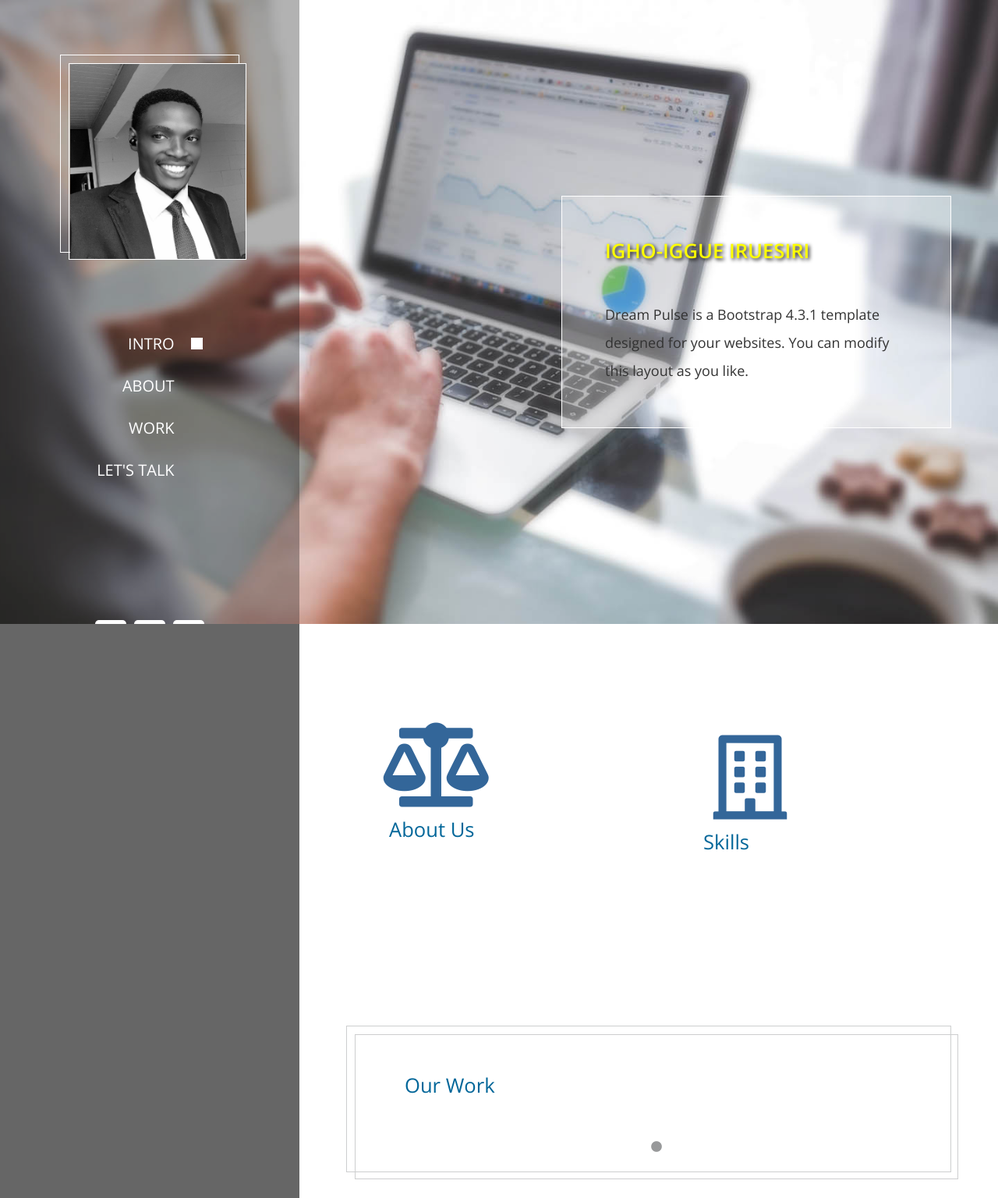
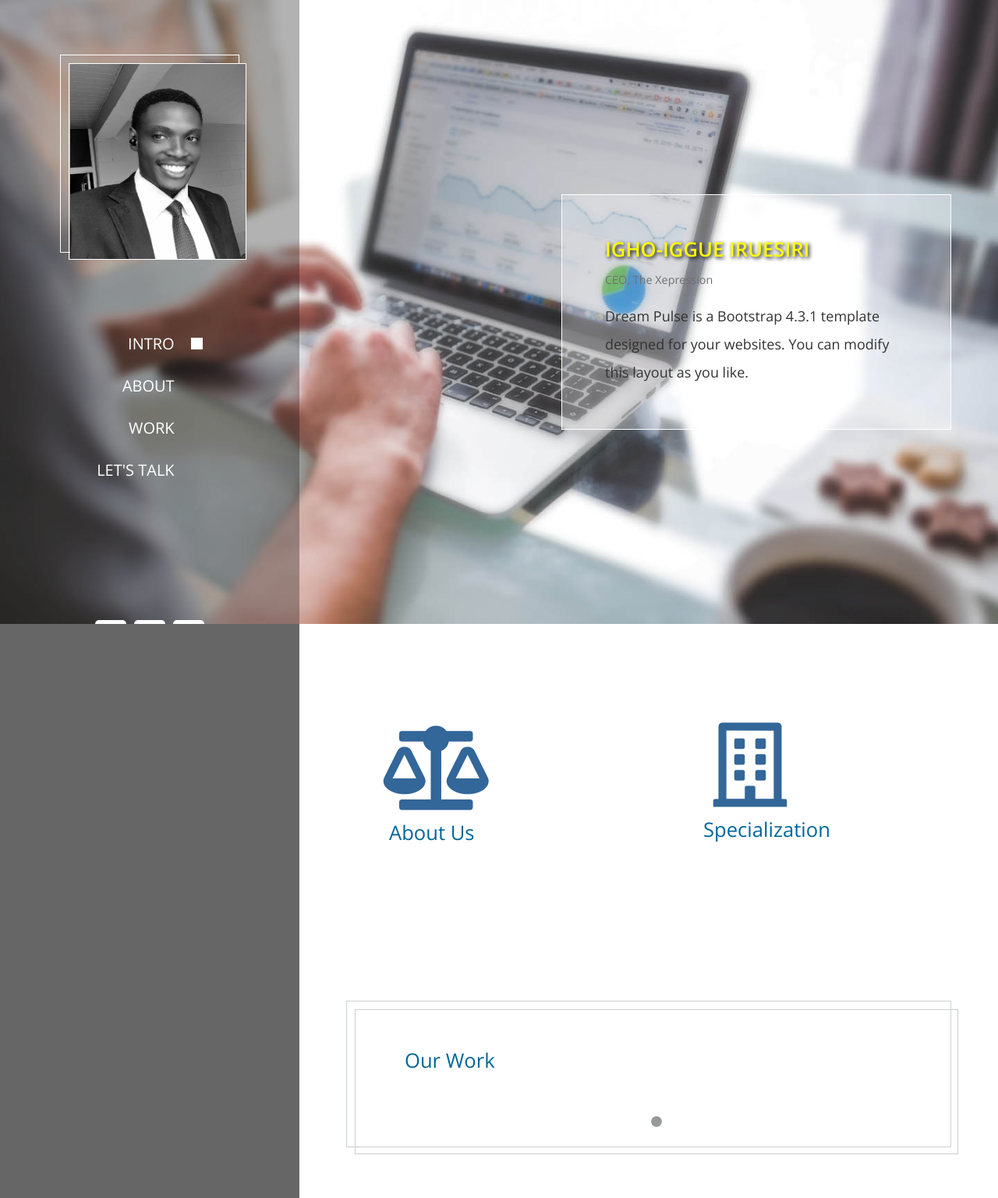
Before and after one commit to XPD-154/portfolio, a Django app: page / in a window 1280 px wide. Shown: the top 1536 px of the page at 78% size. Run offline with Django 4.2, Linux system fonts and the light colour scheme; data that the repository does not hold is empty; some libraries are stand-ins or nearby versions.

Commit message:
6-7-23 2nd commit

```diff
--- a/base/admin.py
+++ b/base/admin.py
@@ -13,3 +13,7 @@
 class ProjectsAdmin(admin.ModelAdmin):
   list_display = ("project_title", "project_description", "project_link", "code_repo", "image",)
 admin.site.register(Projects, ProjectsAdmin)
+
+class Contact_usAdmin(admin.ModelAdmin):
+  list_display = ("name", "email", "message",)
+admin.site.register(Contact_us, Contact_usAdmin)
--- a/base/models.py
+++ b/base/models.py
@@ -25,3 +25,8 @@
         except:
             url = ''
         return url
+
+class Contact_us(models.Model):
+    name = models.CharField(max_length=200, null=True)
+    email = models.CharField(max_length=200, null=True)
+    message = models.TextField(null=True)
--- a/base/templates/base/index.html
+++ b/base/templates/base/index.html
@@ -81,10 +81,7 @@
                 </li>
               </ul>
               <footer class="text-center text-white small">
-                <p class="mb--0 mb-2">Copyright 2020 Dream Pulse</p>
-                <p class="mb-0">Design:
-                  <a rel="nofollow" href="https://templatemo.com" class="tm-footer-link">Template Mo</a>
-                </p>
+                <p class="mb--0 mb-2">Copyright &copy;<script>document.write(new Date().getFullYear());</script> All rights reserved | <span>The Xepression</span></p>
               </footer>
             </div>
           </nav>
@@ -97,8 +94,9 @@
               <div class="tm-section-wrap">
                 <section id="intro" class="tm-section">
                     <div class="tm-bg-white-transparent tm-intro">
-                        <h2 class="tm-section-title mb-5 text-uppercase tm-color-primary-hd"><b>IGHO-IGGUE IRUESIRI</b></h2>
-                        <p class="tm-color-gray">
+                        <h2 class="tm-section-title mb-2 text-uppercase tm-color-primary-hd"><b>IGHO-IGGUE IRUESIRI</b></h2>
+                        <small>CEO, The Xepression</small>
+                        <p class="tm-color-gray" style="text-align: justify;">
                           {% for info in information %}
                             {{info.Summary}}
                           {% endfor %}
@@ -118,7 +116,7 @@
                     <div><i class="fas fa-6x fa-balance-scale mb-2 tm-section-icon"></i></div>
                     <h2 class="tm-section-title tm-color-primary mb-2">About Us</h2>
 
-                    <p class="mb-5">
+                    <p class="mb-2" style="text-align: justify;">
                       {% for info in information %}
                         {{info.about_us}}
                       {% endfor %}
@@ -130,7 +128,7 @@
               <div class="col-xl-6">
                 <div class="tm-section-half">
                     <div><i class="far fa-6x fa-building mb-2 tm-section-icon"></i></div>
-                    <h2 class="tm-section-title tm-color-primary mb-2">Skills</h2>
+                    <h2 class="tm-section-title tm-color-primary mb-2">Specialization</h2>
 
                     <ol>
                       {% for skill in skills %}
@@ -159,16 +157,16 @@
                                 <figure class="effect-bubba">
                                   <img src="{{project.imageURL}}" alt="Our Work Image" class="img-fluid">
                                   <figcaption>
-                                    <h2>{{project.project_title}}</h2>
+                                    <h2 style="word-wrap: break-word;">{{project.project_title}}</h2>
                                     <a href="{{project.imageURL}}">View more</a>
                                   </figcaption>
                                 </figure>
                               </div>
-                              <span>
-                                <h5>{{project.project_title}}</h5>
+                              <div style="border-style: dotted; border-color: grey; padding: 4px; word-wrap: break-word; border-radius: 10px;">
+                                <h5><b>{{project.project_title}}</b></h5>
                                 <p>{{project.project_description}}</p>
-                                <p>{{project.project_link}}</p>
-                              </span>
+                                <p><i>{{project.project_link}}</i></p>
+                              </div>
 
                             {% endfor %}
 
@@ -266,7 +264,10 @@
                 </div>
                 <div class="col-xl-6 mb-5">
                   <div class="tm-contact-form-wrap">
-                    <form action="" method="POST" class="tm-contact-form">
+                    <form method="POST" class="tm-contact-form">
+
+                        {% csrf_token %}
+
                         <div class="form-group">
                           <input type="text" id="contact_name" name="contact_name" class="form-control rounded-0 border-top-0 border-right-0 border-left-0" placeholder="Your Name" required="" />
                         </div>
--- a/base/views.py
+++ b/base/views.py
@@ -19,5 +19,16 @@
     information = Information.objects.all()
     projects = Projects.objects.all()
 
+    if request.method == "POST":
+        contact = Contact_us()
+        name = request.POST.get('contact_name')
+        email = request.POST.get('contact_email')
+        message = request.POST.get('contact_message')
+
+        contact.name = name
+        contact.email = email
+        contact.message = message
+        contact.save()
+
     context = {'skills':skills, 'information':information, 'projects':projects}
     return render(request, 'base/index.html', context)
```
Also changed, not shown: base/migrations/0005_contact_us.py (added), static_files/images/screencapture-localhost-8000-2023-03-31-11_19_08.png (added).
